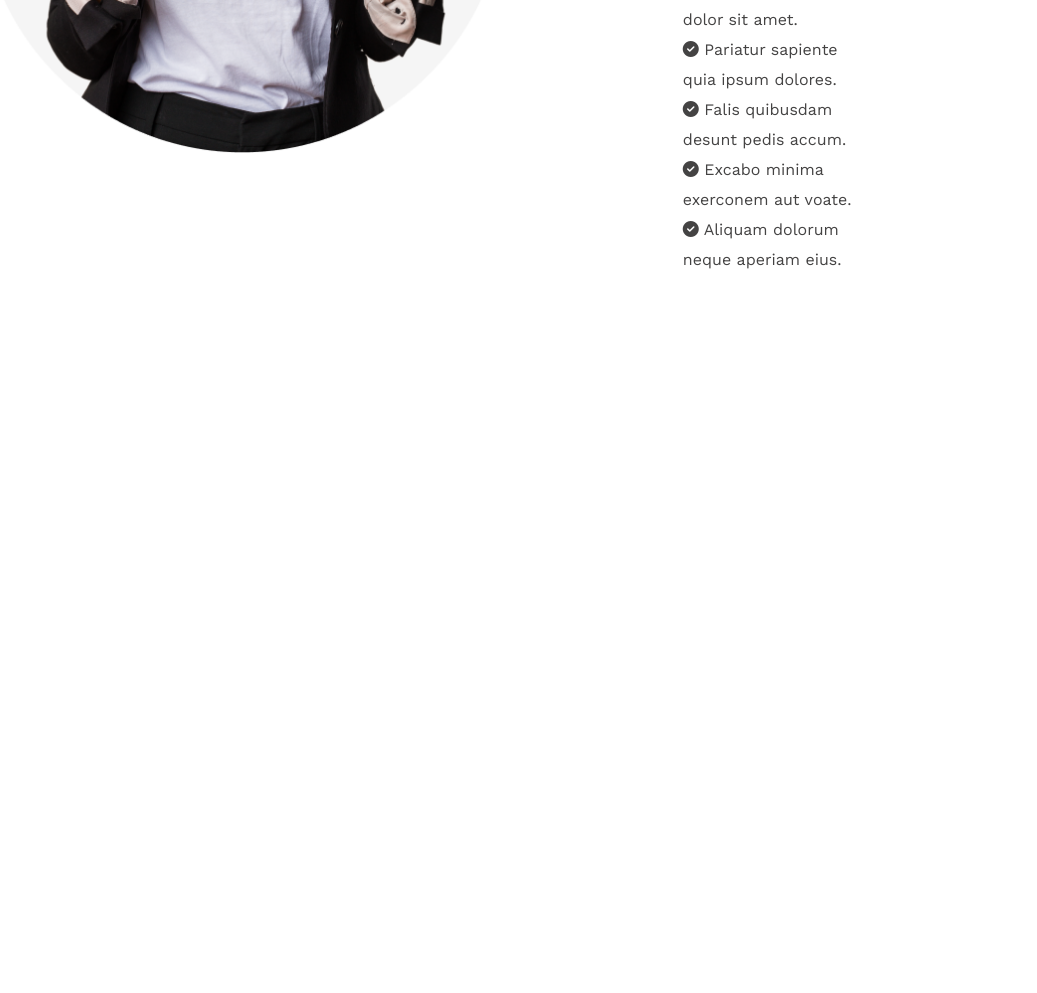
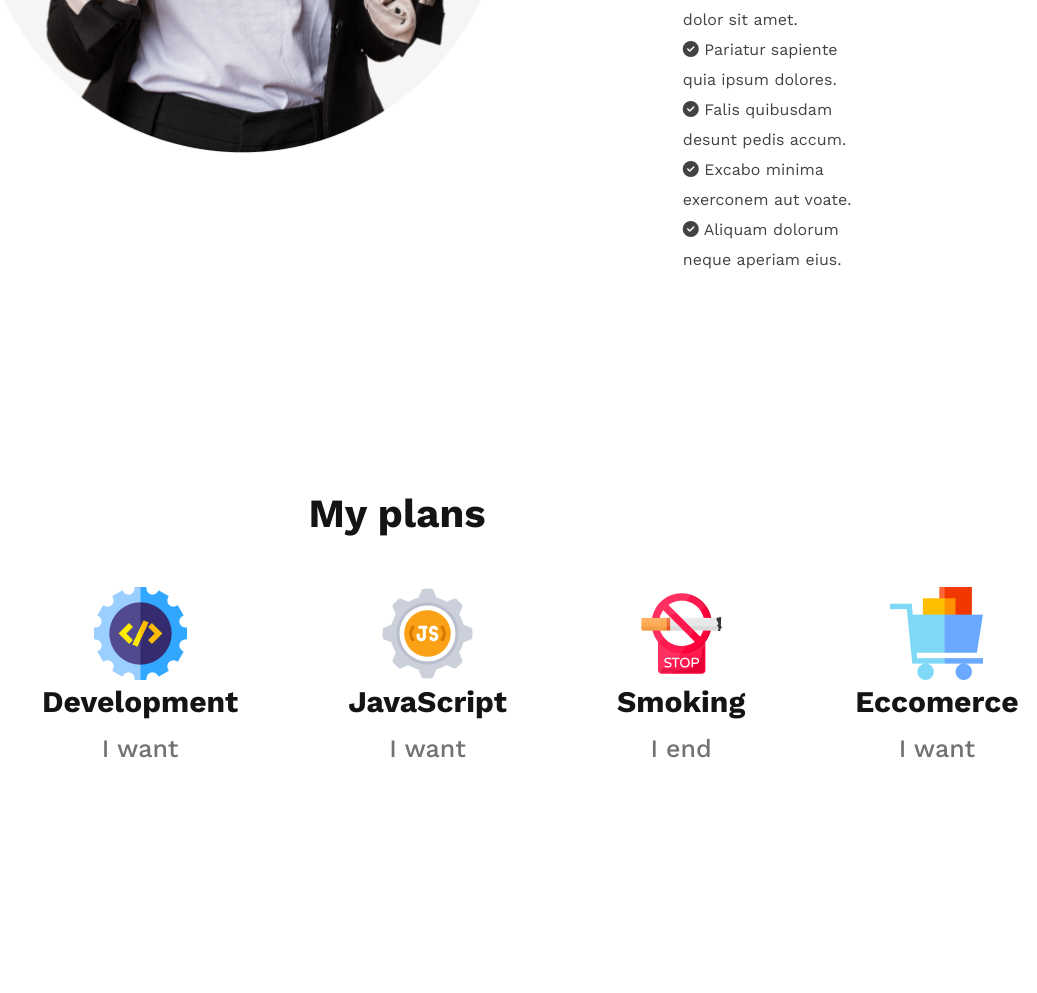
Before and after one commit to iibrahim70/assignment-1, a plain HTML site: page index.html in a window 1280 px wide. Shown: the part 1712-2705 px from the top of the page, without its empty margins (243-1280 px from the left). Before the commit the page ends 2202 px from the top, so only its background shows below. Drawn offline with nearby package versions, Linux system fonts and the light colour scheme.

Commit message:
fixing some issues and added section two

```diff
--- a/index.html
+++ b/index.html
@@ -35,8 +35,8 @@
     <section>
       <div class="section-container">
         <img src="images/person.png" alt="Person Image">
-        <div class="section-item">
-          <h3 class="section-title">My failures of previous year</h3>
+        <div class="section-one-item">
+        <h3 class="section-title">My failures of previous year</h3>
         <p class="section-sub">Lorem, ipsum dolor sit amet consectetur adipisicing elit. Ex, fuga soluta veniam facere, magni sunt, deserunt sint dolorem quo adipisci vel mollitia. Aliquid, iure laudantium!</p>
         <p class="section-description"><i class="fa-solid fa-circle-check"></i> Lorem ipsum dolor sit amet.</p>
         <p class="section-description"><i class="fa-solid fa-circle-check"></i> Pariatur sapiente quia ipsum dolores.</p>
@@ -48,10 +48,38 @@
     </section>
 
   <!-- This is section two -->
-  <section>
-
+  <section class="my-plans">
+    <h3 class="section-heading">My plans</h3>
+    <div class="plans-container">
+      <div class="section-item">
+        <img src="images/icons/web.png" alt="Web Dev Icon">
+        <h4 class="plan-title">Development</h4>
+        <p class="plan-description">I want</p>
+      </div>
+      <div class="section-item">
+        <img src="images/icons/js.png" alt="JavaScript Icon">
+        <h4 class="plan-title">JavaScript</h4>
+        <p class="plan-description">I want</p>
+      </div>
+      <div class="section-item">
+        <img src="images/icons/smoke.png" alt="No Smoking Icon">
+        <h4 class="plan-title">Smoking</h4>
+        <p class="plan-description">I end</p>
+      </div>
+      <div class="section-item">
+        <img src="images/icons/ecom.png" alt="Ecommerce Icon">
+        <h4 class="plan-title">Eccomerce</h4>
+        <p class="plan-description">I want</p>
+      </div>
+    </div>
   </section>
 
+  <!-- This is section three -->
+  <section>
+    <div class="banner-section">
+
+    </div>
+  </section>
   </main>
 
 </body>
--- a/styles/style.css
+++ b/styles/style.css
@@ -46,7 +46,7 @@
   gap: 80px;
   align-items: center;
 }
-.section-item{
+.section-one-item{
   padding: 370px 320px 215px 80px;
 }
 .section-container img{
@@ -73,4 +73,36 @@
   color: #444343;
 }
 
-/*  */
+/* Section two styles */
+.section-heading{
+  text-align: center;
+  padding-bottom: 50px;
+  font-weight: 700;
+  font-size: 40px;
+  color: #151414;
+}
+.plans-container{
+  display: flex;
+  padding: 0px 230px 130px 230px;
+}
+.section-item{
+  padding: 0px 55px 100px 55px;
+  text-align: center;
+}
+.section-item img{
+  width: 92.96px;
+  height: 92.96px;
+}
+.plan-title{
+  font-weight: 700;
+  font-size: 30px;
+  line-height: 35px;
+  margin-bottom: 15px;
+  color: #151414;
+}
+.plan-description{
+  font-weight: 500;
+  font-size: 25px;
+  line-height: 29px;
+  color: #737272;
+}
```
